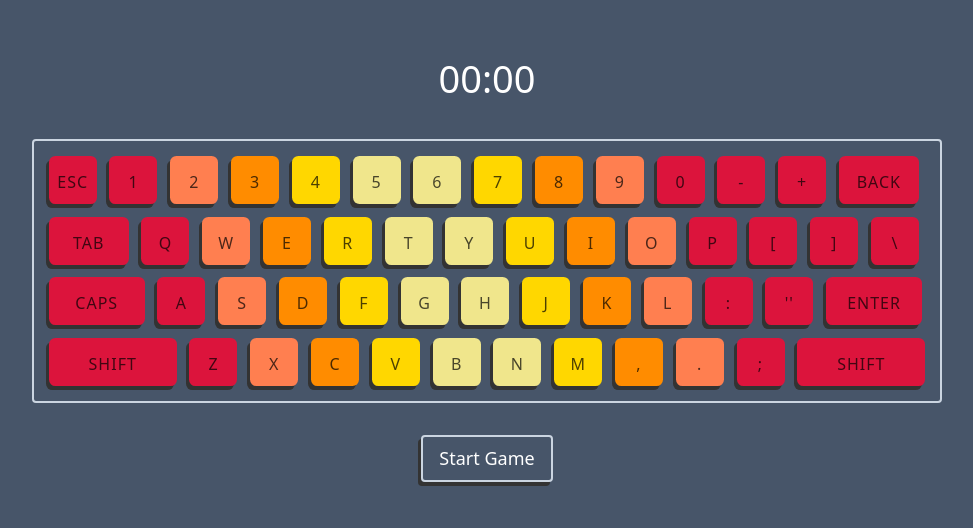
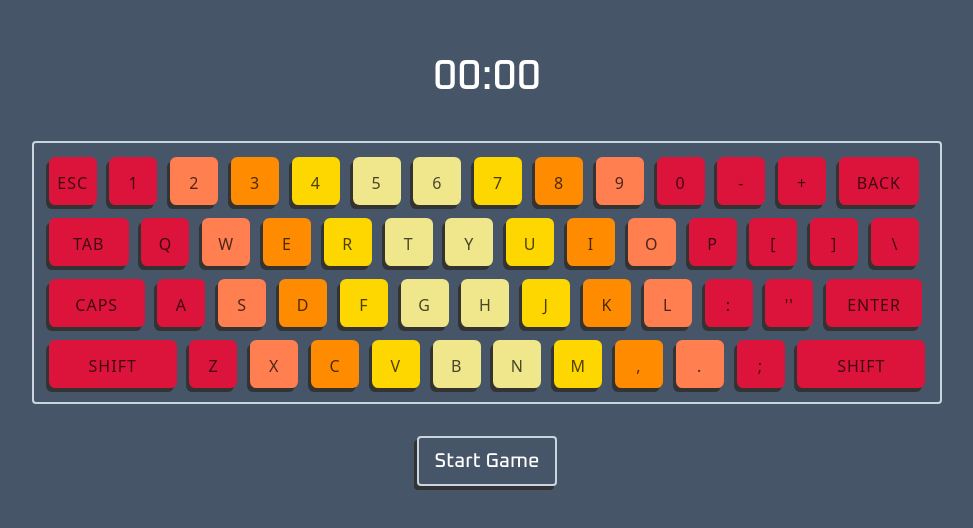
Before and after one commit to diogodeese/Key-Killer, a React (Vite) app: page / in a window 1280 px wide. Shown: the part 134-662 px from the top of the page, without its empty margins (153-1126 px from the left). Built offline with nearby package versions, Linux system fonts and the light colour scheme.

Commit message:
style: update font styles

```diff
--- a/src/styles/global.css
+++ b/src/styles/global.css
@@ -10,7 +10,8 @@
 
 .timer {
   color: white;
-  font-size: 38px;
+  font-family: 'Oxanium', cursive;
+  font-size: 42px;
   font-weight: 500;
 }
 
@@ -19,7 +20,8 @@
   padding-bottom: 8px;
   padding-left: 16px;
   padding-right: 16px;
-  font-size: 18px;
+  font-family: 'Oxanium', cursive;
+  font-size: 20px;
   font-weight: 500;
   color: white;
   border: solid 2px rgb(203 213 225);
```
